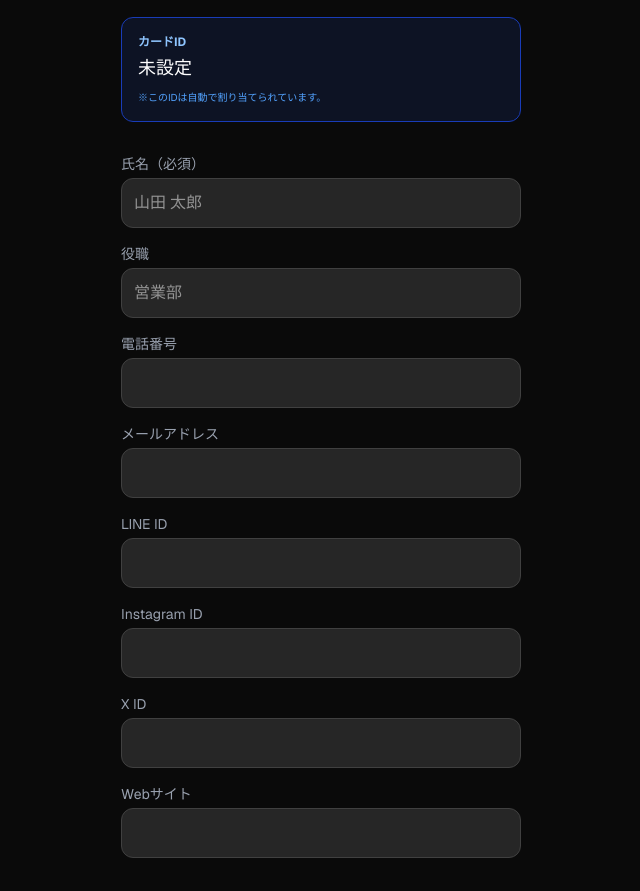
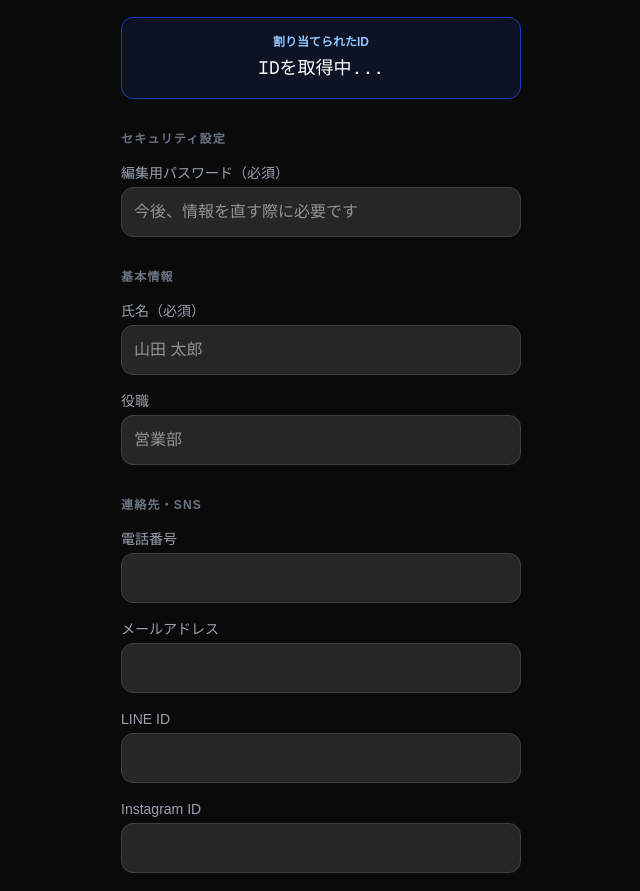
Before and after one commit to hirahaku/smart-card, a Next.js app: page /card/new in a window 1280 px wide. Shown: the part 80-971 px from the top of the page, without its empty margins (319-959 px from the left). Built offline with nearby package versions, Linux system fonts and the light colour scheme; no server answers.

Commit message:
fix: password

```diff
--- a/app/card/[id]/edit/page.tsx
+++ b/app/card/[id]/edit/page.tsx
@@ -8,12 +8,11 @@ const supabase = createClient(
   process.env.NEXT_PUBLIC_SUPABASE_ANON_KEY!
 );
 
-// ★ 修正ポイント1: パーツを外に出しました
-const InputField = ({ label, value, field, placeholder, onChange }: any) => (
+const InputField = ({ label, value, field, placeholder, type = "text", onChange }: any) => (
   <div className="mb-4">
     <label className="block text-sm text-gray-400 mb-1">{label}</label>
     <input
-      type="text"
+      type={type}
       className="w-full bg-neutral-800 border border-neutral-700 p-3 rounded-xl text-white focus:outline-none focus:border-blue-500"
       value={value || ""}
       placeholder={placeholder}
@@ -26,17 +25,8 @@ export default function EditCard() {
   const { id } = useParams();
   const router = useRouter();
   const [loading, setLoading] = useState(true);
-
-  const [profile, setProfile] = useState<any>({
-    full_name: "",
-    job_title: "",
-    phone: "",
-    email: "",
-    instagram_id: "",
-    x_id: "",
-    line_id: "",
-    website_url: "",
-  });
+  const [inputPassword, setInputPassword] = useState(""); // 認証用パスワード
+  const [profile, setProfile] = useState<any>(null);
 
   useEffect(() => {
     async function loadProfile() {
@@ -47,17 +37,22 @@ export default function EditCard() {
     loadProfile();
   }, [id]);
 
-  // ★ 修正ポイント2: 変更用の関数を作成
   const handleChange = (field: string, value: string) => {
     setProfile((prev: any) => ({ ...prev, [field]: value }));
   };
 
   const handleSave = async () => {
+    // セキュリティチェック：DBに保存されているパスワードと比較
+    if (inputPassword !== profile.password) {
+      alert("パスワードが正しくありません。");
+      return;
+    }
+
     const { error } = await supabase.from("profiles").update(profile).eq("card_id", id);
     if (error) {
-      alert(`保存に失敗しました: ${error.message}`);
+      alert(`保存失敗: ${error.message}`);
     } else {
-      alert("名刺情報を更新しました！");
+      alert("情報を更新しました！");
       router.push(`/card/${id}`);
     }
   };
@@ -65,34 +60,49 @@ export default function EditCard() {
   if (loading) return <div className="p-10 text-white text-center">読み込み中...</div>;
 
   return (
-    <div className="min-h-screen bg-neutral-950 text-white pb-20">
-      <header className="p-6 border-b border-neutral-800 flex justify-between items-center bg-neutral-950 sticky top-0 z-10">
+    <div className="min-h-screen bg-neutral-950 text-white pb-20 font-sans">
+      <header className="p-6 border-b border-neutral-800 flex justify-between items-center sticky top-0 bg-neutral-950/80 backdrop-blur z-10">
         <h1 className="text-lg font-bold">情報の編集</h1>
         <button onClick={() => router.back()} className="text-gray-400 text-sm">キャンセル</button>
       </header>
 
       <main className="p-6 max-w-md mx-auto">
+        {/* パスワード認証セクション */}
+        <section className="mb-10 p-5 bg-red-950/20 border border-red-900/30 rounded-3xl">
+          <h2 className="text-xs font-bold text-red-400 uppercase tracking-widest mb-4 flex items-center gap-2">
+            認証が必要です
+          </h2>
+          <InputField
+            label="設定したパスワードを入力"
+            value={inputPassword}
+            field="password"
+            type="password"
+            placeholder="パスワード"
+            onChange={(_:any, val:string) => setInputPassword(val)}
+          />
+        </section>
+
         <section className="mb-8">
           <h2 className="text-xs font-bold text-gray-500 uppercase tracking-widest mb-4">基本情報</h2>
           <InputField label="氏名" value={profile.full_name} field="full_name" onChange={handleChange} />
-          <InputField label="役職・肩書き" value={profile.job_title} field="job_title" onChange={handleChange} />
+          <InputField label="役職" value={profile.job_title} field="job_title" onChange={handleChange} />
         </section>
 
         <section className="mb-8">
           <h2 className="text-xs font-bold text-gray-500 uppercase tracking-widest mb-4">連絡先・SNS</h2>
-          <InputField label="電話番号" value={profile.phone} field="phone" placeholder="09012345678" onChange={handleChange} />
-          <InputField label="メールアドレス" value={profile.email} field="email" placeholder="example@mail.com" onChange={handleChange} />
-          <InputField label="LINE ID" value={profile.line_id} field="line_id" placeholder="IDのみ入力" onChange={handleChange} />
-          <InputField label="Instagram ID" value={profile.instagram_id} field="instagram_id" placeholder="ユーザー名のみ" onChange={handleChange} />
-          <InputField label="X (Twitter) ID" value={profile.x_id} field="x_id" placeholder="ユーザー名のみ" onChange={handleChange} />
-          <InputField label="WebサイトURL" value={profile.website_url} field="website_url" placeholder="https://..." onChange={handleChange} />
+          <InputField label="電話番号" value={profile.phone} field="phone" onChange={handleChange} />
+          <InputField label="メールアドレス" value={profile.email} field="email" onChange={handleChange} />
+          <InputField label="LINE ID" value={profile.line_id} field="line_id" onChange={handleChange} />
+          <InputField label="Instagram ID" value={profile.instagram_id} field="instagram_id" onChange={handleChange} />
+          <InputField label="X (Twitter) ID" value={profile.x_id} field="x_id" onChange={handleChange} />
+          <InputField label="Webサイト" value={profile.website_url} field="website_url" onChange={handleChange} />
         </section>
 
         <button
           onClick={handleSave}
-          className="w-full bg-white text-black font-black py-4 rounded-2xl shadow-lg active:scale-95 transition-transform"
+          className="w-full bg-white text-black font-black py-4 rounded-2xl shadow-xl active:scale-95 transition-transform"
         >
-          保存して公開する
+          変更を保存する
         </button>
       </main>
     </div>
--- a/app/card/new/page.tsx
+++ b/app/card/new/page.tsx
@@ -8,12 +8,11 @@ const supabase = createClient(
   process.env.NEXT_PUBLIC_SUPABASE_ANON_KEY!
 );
 
-// 入力フィールド用コンポーネント
-const InputField = ({ label, value, field, placeholder, onChange }: any) => (
+const InputField = ({ label, value, field, placeholder, type = "text", onChange }: any) => (
   <div className="mb-4">
     <label className="block text-sm text-gray-400 mb-1">{label}</label>
     <input
-      type="text"
+      type={type}
       className="w-full bg-neutral-800 border border-neutral-700 p-3 rounded-xl text-white focus:outline-none focus:border-blue-500"
       value={value || ""}
       placeholder={placeholder}
@@ -31,6 +30,7 @@ function NewCardForm() {
     card_id: "",
     full_name: "",
     job_title: "",
+    password: "", // パスワード項目を追加
     phone: "",
     email: "",
     line_id: "",
@@ -51,8 +51,8 @@ function NewCardForm() {
   };
 
   const handleCreate = async () => {
-    if (!profile.full_name) {
-      alert("氏名は必須です");
+    if (!profile.full_name || !profile.password) {
+      alert("氏名とパスワードは必須です");
       return;
     }
     setIsSubmitting(true);
@@ -61,31 +61,42 @@ function NewCardForm() {
       alert(`作成失敗: ${error.message}`);
       setIsSubmitting(false);
     } else {
-      alert("名刺を登録しました！");
+      alert("名刺を登録しました！パスワードは忘れないようにしてください。");
       router.push(`/card/${profile.card_id}`);
     }
   };
 
   return (
-    <div className="min-h-screen bg-neutral-950 text-white pb-20 font-sans">
+    <div className="min-h-screen bg-neutral-950 text-white pb-20">
       <header className="p-6 border-b border-neutral-800 text-center font-bold">初期セットアップ</header>
       <main className="p-6 max-w-md mx-auto">
-        <div className="mb-8 p-4 bg-blue-900/20 border border-blue-800 rounded-xl">
-          <p className="text-xs text-blue-300 mb-1 font-bold">カードID</p>
-          <p className="text-lg font-mono text-white">{profile.card_id || "未設定"}</p>
-          <p className="text-[10px] text-blue-400 mt-2">※このIDは自動で割り当てられています。</p>
+        <div className="mb-8 p-4 bg-blue-900/20 border border-blue-800 rounded-xl text-center">
+          <p className="text-xs text-blue-300 mb-1 font-bold">割り当てられたID</p>
+          <p className="text-lg font-mono text-white">{profile.card_id || "IDを取得中..."}</p>
         </div>
 
+        <section className="mb-8">
+          <h2 className="text-xs font-bold text-gray-500 uppercase tracking-widest mb-4">セキュリティ設定</h2>
+          <InputField label="編集用パスワード（必須）" value={profile.password} field="password" type="password" placeholder="今後、情報を直す際に必要です" onChange={handleChange} />
+        </section>
+
+        <section className="mb-8">
+          <h2 className="text-xs font-bold text-gray-500 uppercase tracking-widest mb-4">基本情報</h2>
           <InputField label="氏名（必須）" value={profile.full_name} field="full_name" onChange={handleChange} placeholder="山田 太郎" />
           <InputField label="役職" value={profile.job_title} field="job_title" onChange={handleChange} placeholder="営業部" />
+        </section>
+
+        <section className="mb-8">
+          <h2 className="text-xs font-bold text-gray-500 uppercase tracking-widest mb-4">連絡先・SNS</h2>
           <InputField label="電話番号" value={profile.phone} field="phone" onChange={handleChange} />
           <InputField label="メールアドレス" value={profile.email} field="email" onChange={handleChange} />
           <InputField label="LINE ID" value={profile.line_id} field="line_id" onChange={handleChange} />
           <InputField label="Instagram ID" value={profile.instagram_id} field="instagram_id" onChange={handleChange} />
-        <InputField label="X ID" value={profile.x_id} field="x_id" onChange={handleChange} />
+          <InputField label="X (Twitter) ID" value={profile.x_id} field="x_id" onChange={handleChange} />
           <InputField label="Webサイト" value={profile.website_url} field="website_url" onChange={handleChange} />
+        </section>
 
-        <button onClick={handleCreate} disabled={issubmitting} className="w-full bg-blue-600 py-4 rounded-2xl mt-6 font-bold hover:bg-blue-500 transition-colors">
+        <button onClick={handleCreate} disabled={issubmitting} className="w-full bg-white text-black font-black py-4 rounded-2xl shadow-lg active:scale-95 transition-all">
           {issubmitting ? "登録中..." : "この内容で登録する"}
         </button>
       </main>
```
Lines whose indentation alone changed are shown as unchanged.
